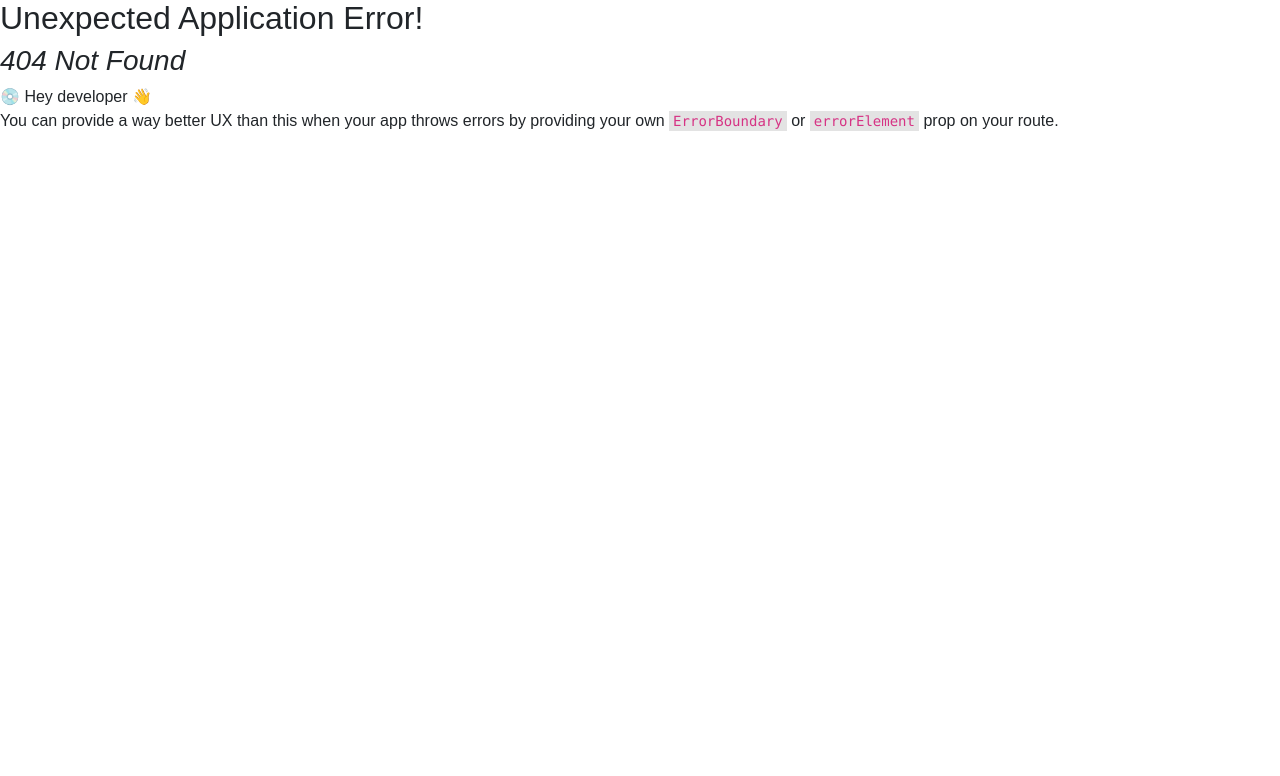
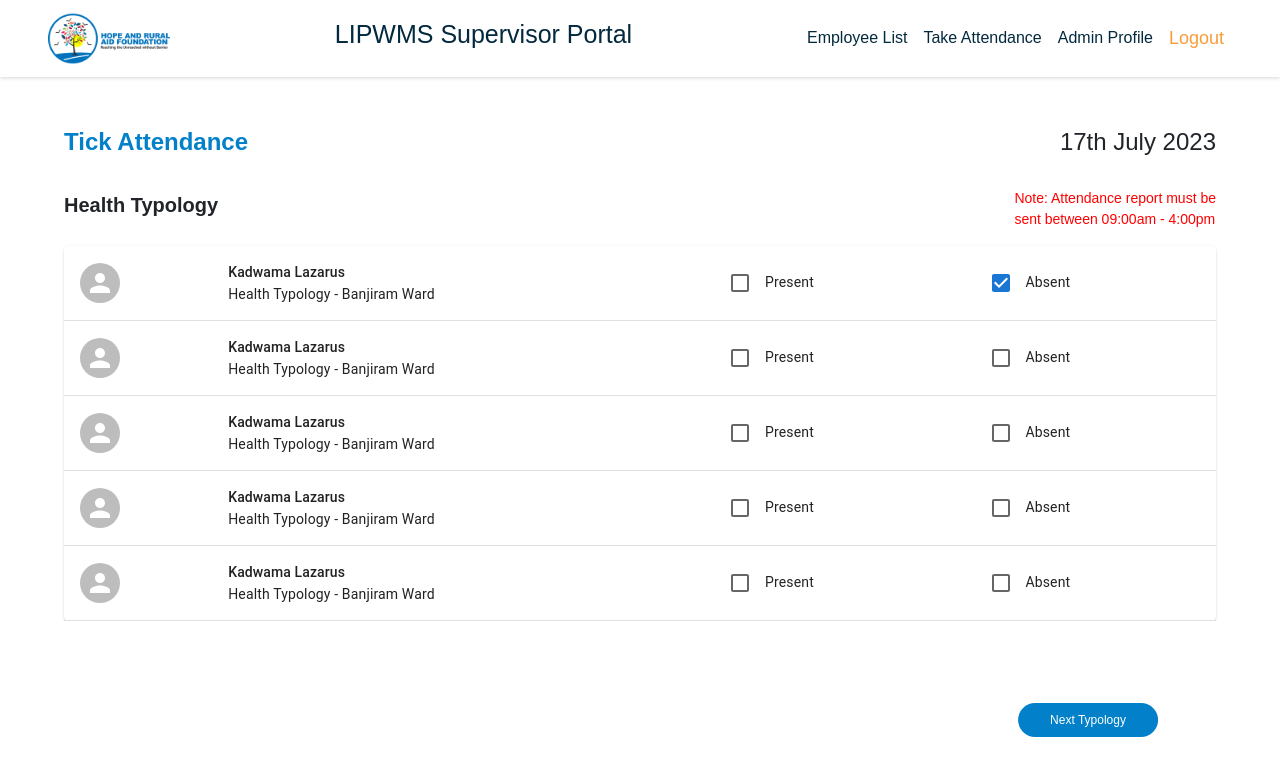
Before and after one commit to HarafProject/Haraf-Employees-DBMS-FrontEnd, a React (Create React App) app: page /take-attendance in a window 1280 px wide. Before the commit this address had no page. Shown: the top 776 px of the page. Built offline with nearby package versions, Linux system fonts and the light colour scheme; a small style sheet from the web is missing; a web font is replaced by a local one.

Commit message:
completing attendance table

```diff
--- a/package.json
+++ b/package.json
@@ -5,9 +5,7 @@
   "dependencies": {
     "@emotion/react": "^11.11.1",
     "@emotion/styled": "^11.11.0",
-    "@mui/core": "^5.0.0-alpha.54",
     "@mui/material": "^5.13.7",
-    "@mui/x-data-grid": "^6.2.1",
     "@reduxjs/toolkit": "^1.9.1",
     "@testing-library/jest-dom": "^5.16.5",
     "@testing-library/react": "^13.4.0",
--- a/src/routes/RoutingPage.js
+++ b/src/routes/RoutingPage.js
@@ -16,26 +16,13 @@ import AttendanceReport from '../supervisors_page/takeAttendancePage/AttendanceR
 const router = createBrowserRouter(
   createRoutesFromElements(
     <Route path='/'>
-      {/* <Route path='/' element={<SelectTypography />}></Route>
-      <Route path='/take-attendance' element={<TakeAttendance />}></Route> */}
-      <Route path='/' element={<AttendanceReport />}></Route>
-
-      {/* <Route path="/take-attendance" element={<TakeAttendance/>} ></Route> */}
-
-      {/* <Route path="/login" element={<LoginForm />}>
-        <Route path="" element={<Login />} />
-        <Route path="/login/forgotpassword" element={<ForgottenPassword />} />
-        <Route path="/login/otp" element={<LoginOtpVerify />} />
-        <Route path="/login/createpassword" element={<CreateNewPassword />} />
-      </Route> */}
-      {/* <Route path="/register" element={<Registration />} >
-        <Route path="/register" element={<Member />} />
-        <Route path="/register/member" element={<Member />} />
-        <Route path="/register/farm" element={<Farm />} />
-        <Route path="/register/guarantor" element={<Guarantor />} />
-      </Route> */}
-
-      {/* <Route path="dashboard/*" element={<Dashboard />} /> */}
+      <Route path='/' element={<SelectTypography />}></Route>
+      <Route path='/take-attendance' element={<TakeAttendance />}></Route>
+      <Route
+        path='/attendance-report'
+        element={<AttendanceReport />}
+      ></Route>{' '}
+      {/* This page is only available after the user has finished selecting all typology */}
     </Route>
   )
 )
--- a/src/supervisors_page/takeAttendancePage/AttendanceReport.js
+++ b/src/supervisors_page/takeAttendancePage/AttendanceReport.js
@@ -4,15 +4,7 @@ import ReusableHeader from '../../component/reusable/reusableheader/ReusableHead
 
 export default function AttendanceReport() {
   const navigate = useNavigate()
-  const [isOpen, setIsOpen] = useState(false)
-
-  const handleButtonClick = () => {
-    setIsOpen(true)
-  }
-
-  const closeModal = () => {
-    setIsOpen(false)
-  }
+  const [modalOpen, setModalOpen] = useState(false)
 
   return (
     <section>
@@ -82,7 +74,7 @@ export default function AttendanceReport() {
             <button
               className='btn-submit'
               onClick={() => {
-                navigate('/')
+                setModalOpen(true)
               }}
             >
               Submit Result
--- /dev/null
+++ b/src/supervisors_page/takeAttendancePage/MyTable.js
@@ -0,0 +1,45 @@
+import {
+  Table,
+  TableHead,
+  TableRow,
+  TableCell,
+  TableBody,
+  TableContainer,
+  Paper,
+  Avatar,
+  TablePagination,
+  Checkbox,
+  Typography,
+} from '@mui/material'
+import tableData from './tableData'
+
+export default function MyTable() {
+  return (
+    <TableContainer
+      component={Paper}
+      style={{ width: '90%', margin: '0 auto' }}
+    >
+      <Table>
+        <TableBody>
+          {tableData.map((row, index) => (
+            <TableRow key={index}>
+              <TableCell>
+                <Avatar alt='Avatar' src={row.image} />
+              </TableCell>
+              <TableCell>
+                <Typography variant='subtitle2'>{row.name}</Typography>
+                <Typography variant='body2'>{row.role}</Typography>
+              </TableCell>
+              <TableCell>
+                <Checkbox checked={row.present} /> Present
+              </TableCell>
+              <TableCell>
+                <Checkbox checked={row.absent} /> Absent
+              </TableCell>
+            </TableRow>
+          ))}
+        </TableBody>
+      </Table>
+    </TableContainer>
+  )
+}
--- a/src/supervisors_page/takeAttendancePage/SelectTypography.js
+++ b/src/supervisors_page/takeAttendancePage/SelectTypography.js
@@ -2,6 +2,7 @@ import ReusableHeader from '../../component/reusable/reusableheader/ReusableHead
 import { useNavigate } from 'react-router-dom'
 import './attendance.css'
 import { useState } from 'react'
+import { Button, TextField, Typography } from '@mui/material'
 export default function SelectTypography() {
   const [checkedItems, setCheckedItems] = useState({})
 
--- a/src/supervisors_page/takeAttendancePage/TakeAttendance.js
+++ b/src/supervisors_page/takeAttendancePage/TakeAttendance.js
@@ -1,6 +1,6 @@
 import ReusableHeader from '../../component/reusable/reusableheader/ReusableHeader'
 import { useNavigate } from 'react-router-dom'
-
+import MyTable from './MyTable'
 export default function TakeAttendance() {
   const navigate = useNavigate()
 
@@ -21,7 +21,7 @@ export default function TakeAttendance() {
             </p>
           </div>
         </div>
-
+        <MyTable />
         <div className='center-container'>
           <button
             className='center-button'
--- a/src/supervisors_page/takeAttendancePage/attendance.css
+++ b/src/supervisors_page/takeAttendancePage/attendance.css
@@ -129,7 +129,7 @@ input[type='checkbox']:checked {
 
 .center-container {
   position: fixed;
-  top: 80%;
+  top: 90%;
   left: 85%;
   transform: translate(-50%, -50%);
   text-align: center;
@@ -240,3 +240,75 @@ input[type='checkbox']:checked {
   background-color: #fff;
   border: 2px solid #0280ca;
 }
+
+/* Modal */
+.modalBackground {
+  width: 100vw;
+  height: 100vh;
+  background-color: rgba(200, 200, 200);
+  position: fixed;
+  display: flex;
+  justify-content: center;
+  align-items: center;
+}
+
+.modalContainer {
+  width: 500px;
+  height: 500px;
+  border-radius: 12px;
+  background-color: white;
+  box-shadow: rgba(0, 0, 0, 0.35) 0px 5px 15px;
+  display: flex;
+  flex-direction: column;
+  padding: 25px;
+}
+
+.modalContainer .title {
+  display: inline-block;
+  text-align: center;
+  margin-top: 10px;
+}
+
+.titleCloseBtn {
+  display: flex;
+  justify-content: flex-end;
+}
+
+.titleCloseBtn button {
+  background-color: transparent;
+  border: none;
+  font-size: 25px;
+  cursor: pointer;
+}
+
+.modalContainer .body {
+  flex: 50%;
+  display: flex;
+  justify-content: center;
+  align-items: center;
+  font-size: 1.7rem;
+  text-align: center;
+}
+
+.modalContainer .footer {
+  flex: 20%;
+  display: flex;
+  justify-content: center;
+  align-items: center;
+}
+
+.modalContainer .footer button {
+  width: 150px;
+  height: 45px;
+  margin: 10px;
+  border: none;
+  background-color: cornflowerblue;
+  color: white;
+  border-radius: 8px;
+  font-size: 20px;
+  cursor: pointer;
+}
+
+#cancelBtn {
+  background-color: crimson;
+}
--- /dev/null
+++ b/src/supervisors_page/takeAttendancePage/tableData.js
@@ -0,0 +1,39 @@
+const tableData = [
+  {
+    image: '',
+    name: 'Kadwama Lazarus',
+    role: 'Health Typology - Banjiram Ward',
+    present: false,
+    absent: true,
+  },
+  {
+    image: '',
+    name: 'Kadwama Lazarus',
+    role: 'Health Typology - Banjiram Ward',
+    present: false,
+    absent: false,
+  },
+  {
+    image: '',
+    name: 'Kadwama Lazarus',
+    role: 'Health Typology - Banjiram Ward',
+    present: false,
+    absent: false,
+  },
+  {
+    image: '',
+    name: 'Kadwama Lazarus',
+    role: 'Health Typology - Banjiram Ward',
+    present: false,
+    absent: false,
+  },
+  {
+    image: '',
+    name: 'Kadwama Lazarus',
+    role: 'Health Typology - Banjiram Ward',
+    present: false,
+    absent: false,
+  },
+  // Add more data objects for additional rows
+]
+export default tableData
```
Also changed, not shown: 1 other file (tests, documents, lock files or other folders).
